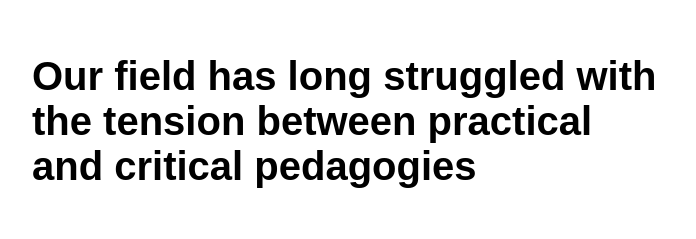
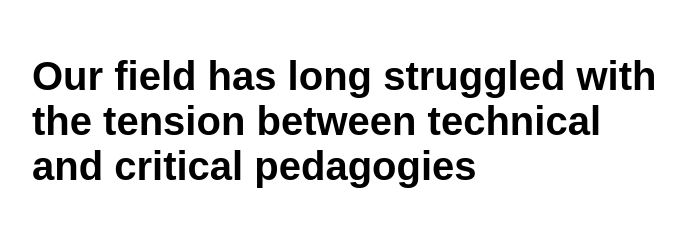
Before and after one commit to sjquigley/Stephen-Quigley-ATTW-2021, a plain HTML site: page index.html in a window 1280 px wide. Shown: the part 3443-3682 px from the top of the page, without its empty margins (288-984 px from the left). Drawn offline with Linux system fonts and the light colour scheme.

Commit message:
Add files via upload

```diff
--- a/index.html
+++ b/index.html
@@ -93,7 +93,7 @@
 
 
 <div class="textblock" style="text-align: left">
-<h1>Our field has long struggled with the tension between practical and critical pedagogies</h1>
+<h1>Our field has long struggled with the tension between technical and critical pedagogies</h1>
 
 <br>
 
```
